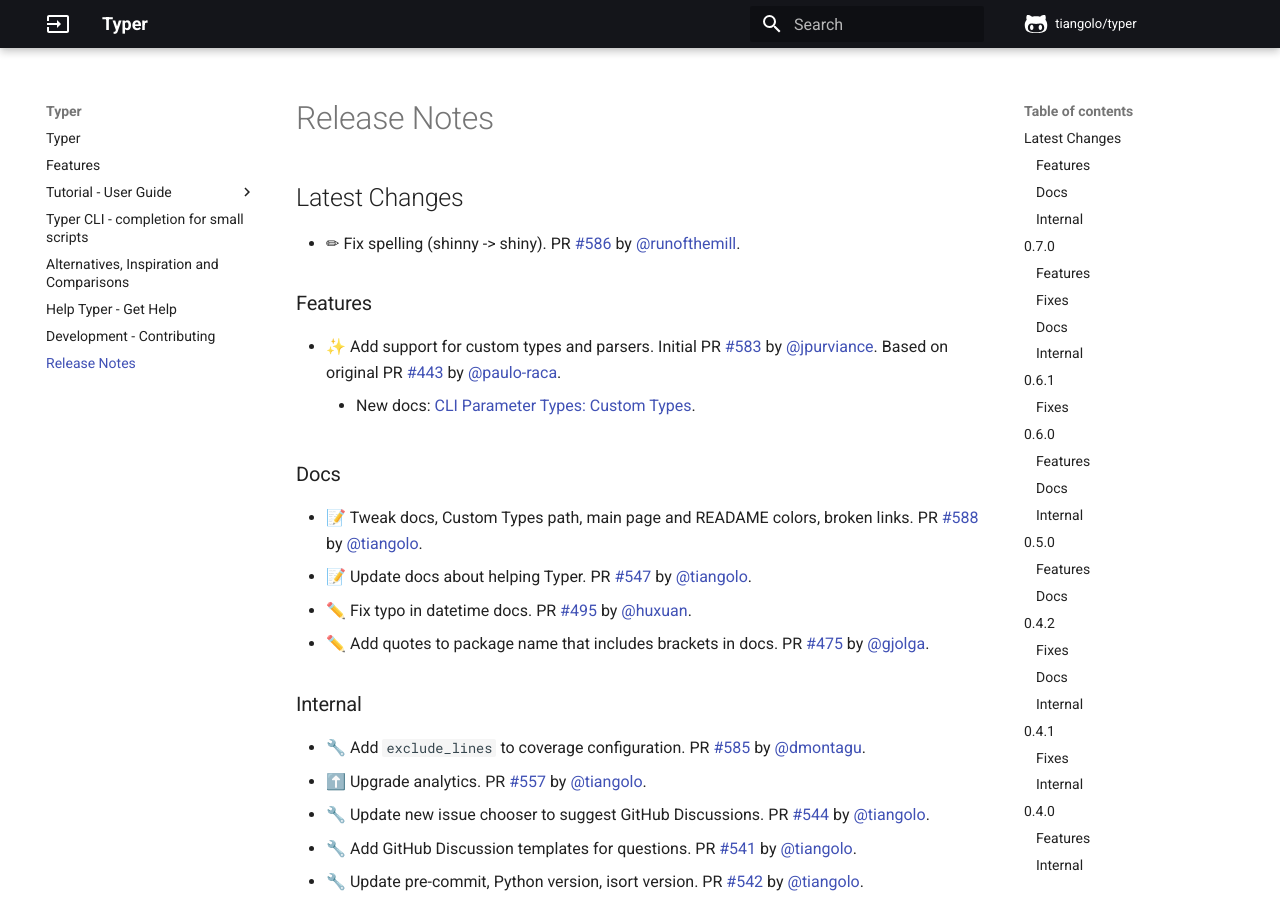
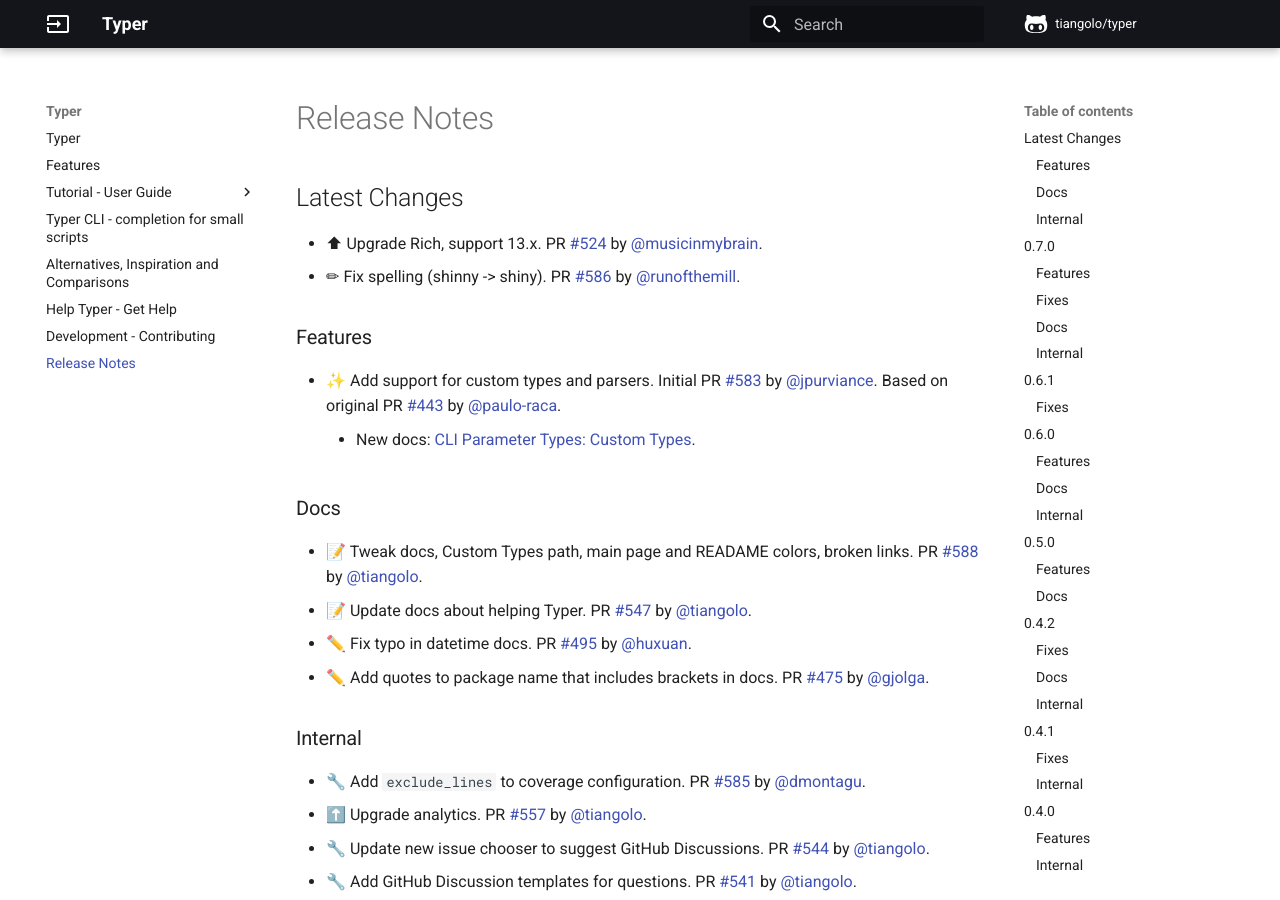
Before and after one commit to RED0731/red_pythonTyper, an MkDocs documentation site: the page built from docs/release-notes.md, in a window 1280 px wide and 900 px high. Built offline with MkDocs 1.6.1 and Material for MkDocs 9.7.7, drawn with Linux system fonts in a browser that asks for light colours; comment, search, counter and statistics services are not loaded.

Commit message:
📝 Update release notes

```diff
--- a/docs/release-notes.md
+++ b/docs/release-notes.md
@@ -1,5 +1,6 @@
 ## Latest Changes
 
+* ⬆ Upgrade Rich, support 13.x. PR [#524](https://github.com/tiangolo/typer/pull/524) by [@musicinmybrain](https://github.com/musicinmybrain).
 * ✏ Fix spelling (shinny -> shiny). PR [#586](https://github.com/tiangolo/typer/pull/586) by [@runofthemill](https://github.com/runofthemill).
 
 
```
